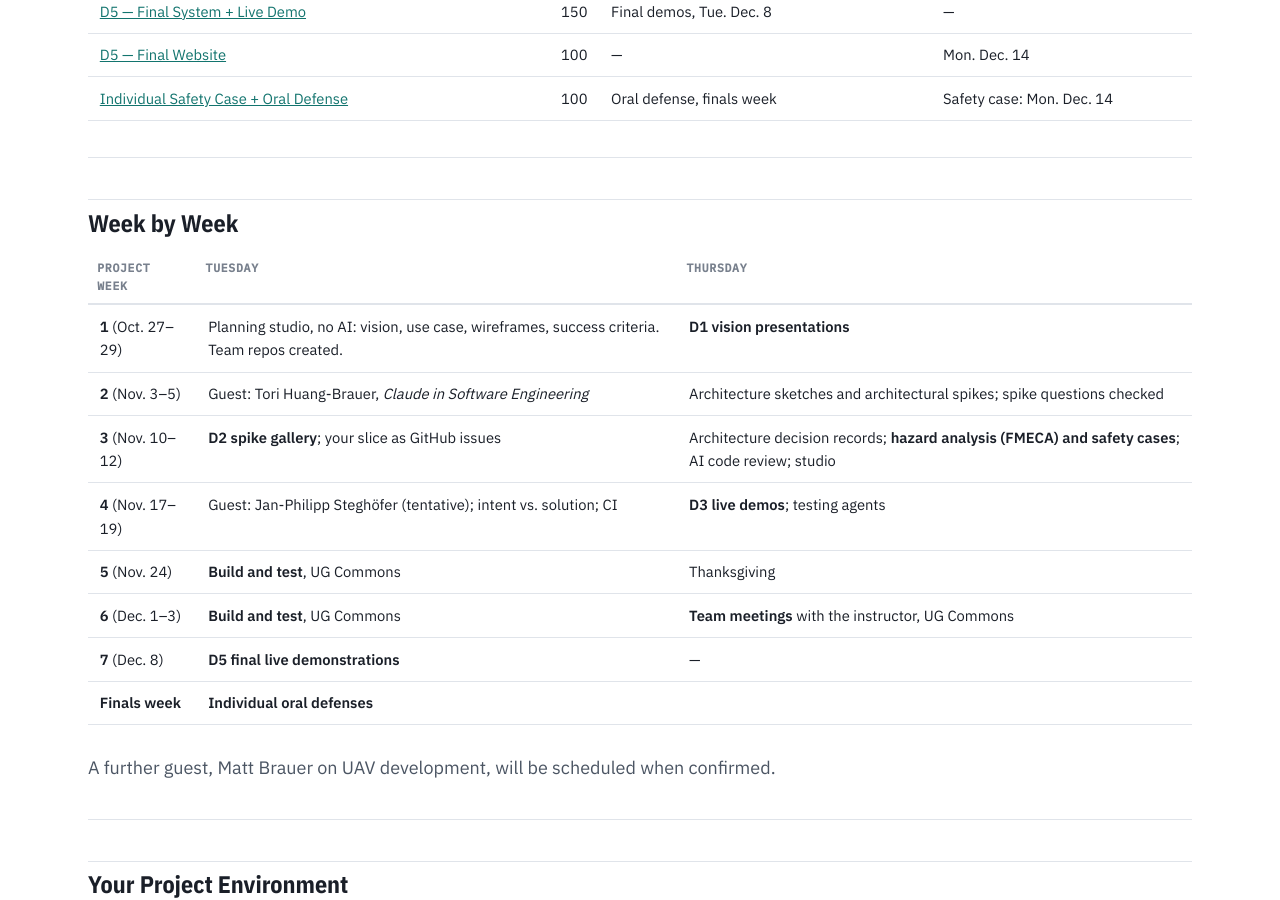
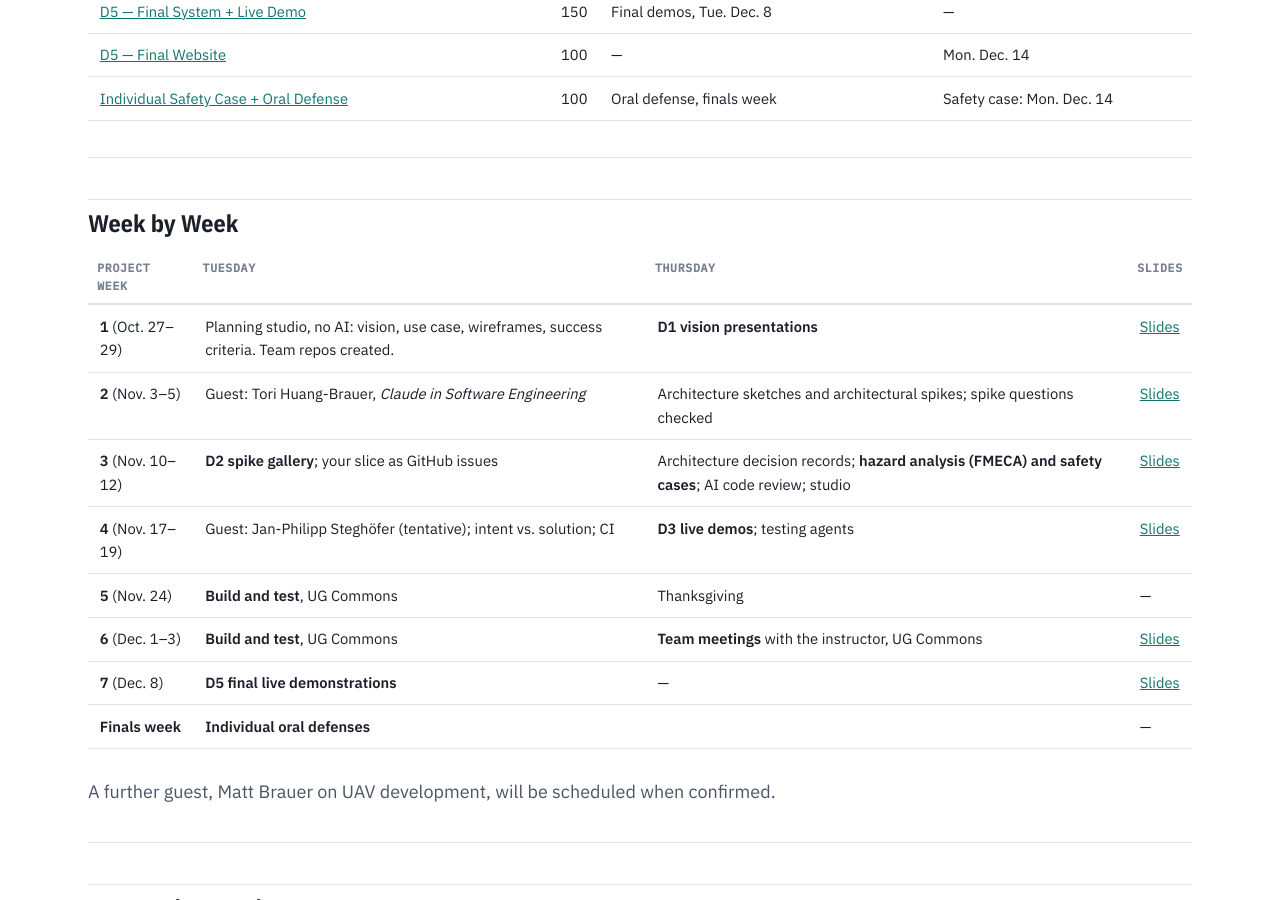
Before and after one commit to JaneClelandHuang/uav-native-ai, a Jekyll site: the page built from project/index.md, in a window 1280 px wide and 900 px high, scrolled down 854 px. Built offline with Jekyll 4.4.1, drawn with Linux system fonts in a browser that asks for light colours.

Commit message:
Link Project Week 1-7 slides (Google Slides) on the schedule and Project page
Co-Authored-By: Claude Opus 5.5 <noreply@anthropic.com>

```diff
--- a/project/index.md
+++ b/project/index.md
@@ -48,16 +48,16 @@ no direct commits to `main`.
 
 <div class="table-wrap" markdown="1">
 
-| Project week | Tuesday | Thursday |
-|---|---|---|
-| **1** (Oct. 27–29) | Planning studio, no AI: vision, use case, wireframes, success criteria. Team repos created. | **D1 vision presentations** |
-| **2** (Nov. 3–5) | Guest: Tori Huang-Brauer, *Claude in Software Engineering* | Architecture sketches and architectural spikes; spike questions checked |
-| **3** (Nov. 10–12) | **D2 spike gallery**; your slice as GitHub issues | Architecture decision records; **hazard analysis (FMECA) and safety cases**; AI code review; studio |
-| **4** (Nov. 17–19) | Guest: Jan-Philipp Steghöfer (tentative); intent vs. solution; CI | **D3 live demos**; testing agents |
-| **5** (Nov. 24) | **Build and test**, UG Commons | Thanksgiving |
-| **6** (Dec. 1–3) | **Build and test**, UG Commons | **Team meetings** with the instructor, UG Commons |
-| **7** (Dec. 8) | **D5 final live demonstrations** | — |
-| **Finals week** | **Individual oral defenses** | |
+| Project week | Tuesday | Thursday | Slides |
+|---|---|---|---|
+| **1** (Oct. 27–29) | Planning studio, no AI: vision, use case, wireframes, success criteria. Team repos created. | **D1 vision presentations** | [Slides](https://docs.google.com/presentation/d/1gxFPWLLjOif5asEbWuhkR2hT5mXYHcxc/edit?usp=sharing&ouid=104709123702489306200&rtpof=true&sd=true) |
+| **2** (Nov. 3–5) | Guest: Tori Huang-Brauer, *Claude in Software Engineering* | Architecture sketches and architectural spikes; spike questions checked | [Slides](https://docs.google.com/presentation/d/1bmV0wNAs4uQmr3T1mglRBqfukzrX7gUq/edit?usp=sharing&ouid=104709123702489306200&rtpof=true&sd=true) |
+| **3** (Nov. 10–12) | **D2 spike gallery**; your slice as GitHub issues | Architecture decision records; **hazard analysis (FMECA) and safety cases**; AI code review; studio | [Slides](https://docs.google.com/presentation/d/1vR7TI9qSxUCDd4cV22lZ1XSbE51QlM0q/edit?usp=sharing&ouid=104709123702489306200&rtpof=true&sd=true) |
+| **4** (Nov. 17–19) | Guest: Jan-Philipp Steghöfer (tentative); intent vs. solution; CI | **D3 live demos**; testing agents | [Slides](https://docs.google.com/presentation/d/1vydUll0Xi45Qx9yLQIrim6FCvADW9NXx/edit?usp=sharing&ouid=104709123702489306200&rtpof=true&sd=true) |
+| **5** (Nov. 24) | **Build and test**, UG Commons | Thanksgiving | — |
+| **6** (Dec. 1–3) | **Build and test**, UG Commons | **Team meetings** with the instructor, UG Commons | [Slides](https://docs.google.com/presentation/d/1GeGOggdKeOwMS23XH_vZl3ff2qr1ijaJ/edit?usp=sharing&ouid=104709123702489306200&rtpof=true&sd=true) |
+| **7** (Dec. 8) | **D5 final live demonstrations** | — | [Slides](https://docs.google.com/presentation/d/1ESybdMY81YVPf76XXeFk13-zGI6O59Ac/edit?usp=sharing&ouid=104709123702489306200&rtpof=true&sd=true) |
+| **Finals week** | **Individual oral defenses** | | — |
 
 </div>
 
```
Also changed, not shown: schedule.md (+8 -8 lines).
